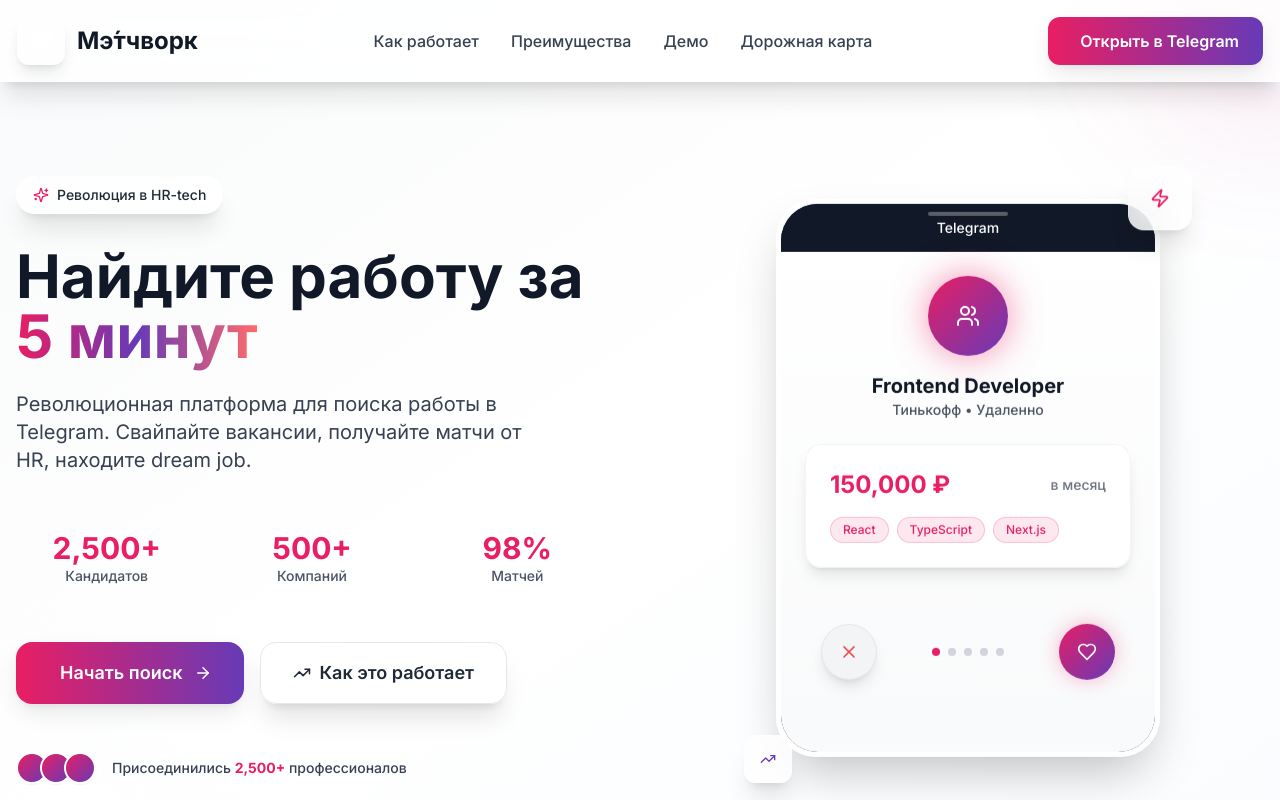
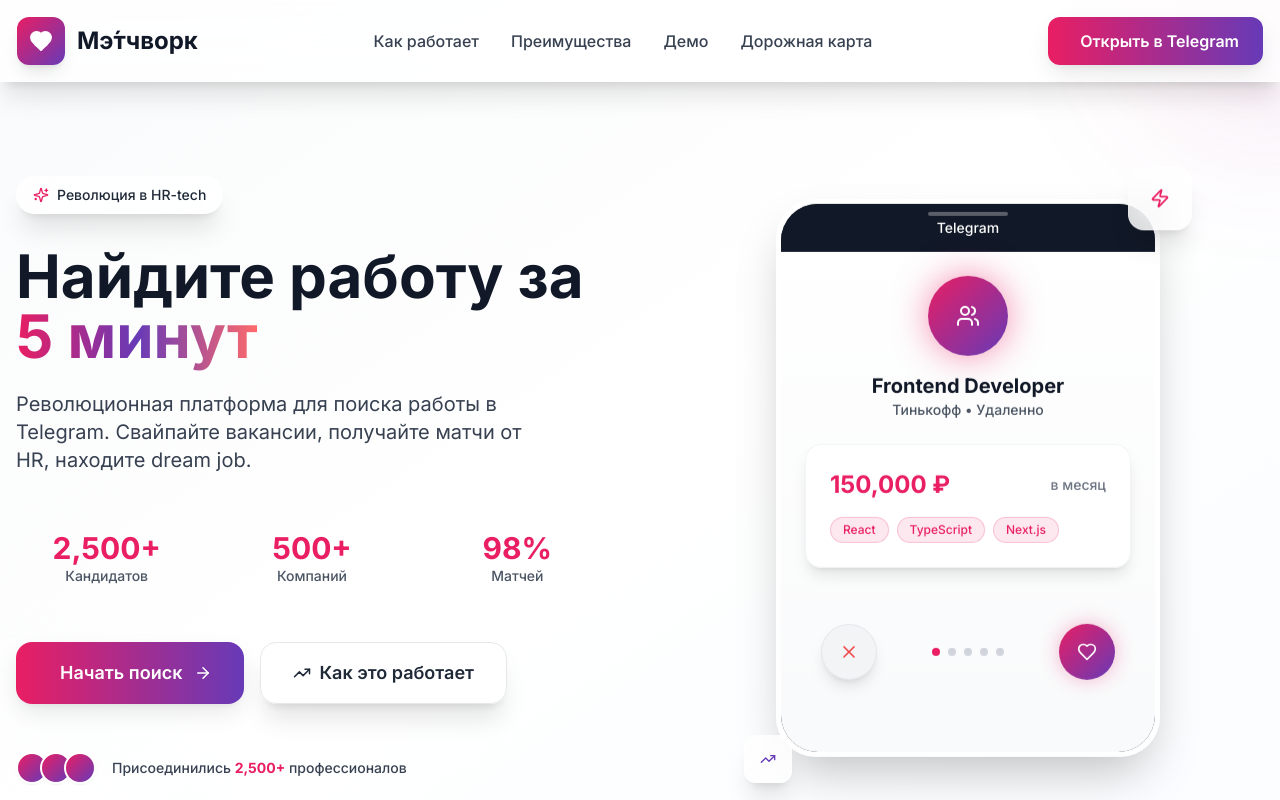
Before and after one commit to Mikesolo1/matchwork-swipe-find, a React (Vite) app: page / in a window 1280 px wide. Shown: the top 800 px of the page. Built offline with nearby package versions, Linux system fonts and the light colour scheme.

Commit message:
Fix: Improve logo visibility in header
Change logo color to improve visibility against the background.

```diff
--- a/src/components/Logo.tsx
+++ b/src/components/Logo.tsx
@@ -16,7 +16,7 @@ const Logo = ({ className = "", size = "normal" }: { className?: string; size?:
 
   return (
     <div className={`relative ${sizes[size]} ${className}`}>
-      <div className="absolute inset-0 bg-gradient-to-br from-brand-pink to-brand-pink-light rounded-xl shadow-lg animate-pulse-pink">
+      <div className="absolute inset-0 bg-gradient-to-br from-brand-primary to-brand-secondary rounded-xl shadow-lg">
         <Heart
           size={iconSizes[size]}
           className="absolute top-1/2 left-1/2 transform -translate-x-1/2 -translate-y-1/2 text-white fill-current"
```
